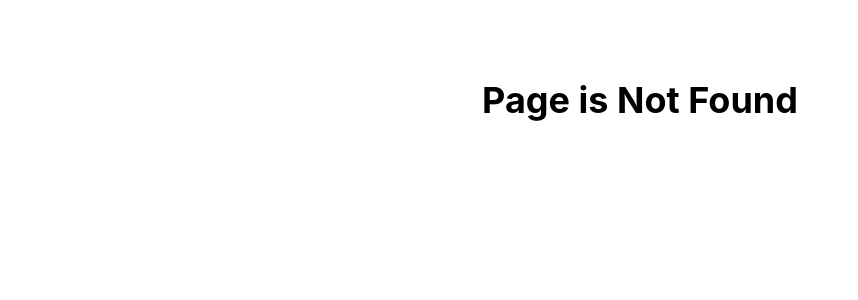
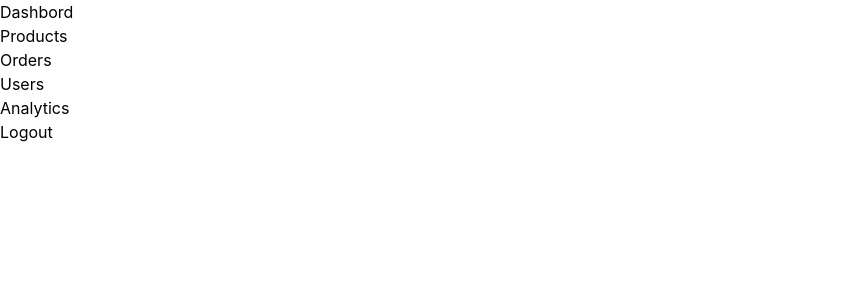
Before and after one commit to mjalala21/Liora-Jwels, a React (Vite) app: page /admin in a window 1280 px wide. Before the commit this address had no page. Shown: the top 300 px of the page, without its empty margins (0-858 px from the left). Built offline with nearby package versions, Linux system fonts and the light colour scheme.

Commit message:
set Routes for the Admin Panels

```diff
--- /dev/null
+++ b/src/components/layout/Sidebar.jsx
@@ -0,0 +1,18 @@
+import React from 'react'
+
+function Sidebar() {
+  return (
+    <div>
+       <div>Dashbord</div>
+       <div>Products</div>
+       <div>Orders</div>
+       <div>Users</div>
+       <div>Analytics</div>
+       <div>Logout</div>
+
+
+    </div>
+  )
+}
+
+export default Sidebar
--- /dev/null
+++ b/src/layouts/AdminLayout.jsx
@@ -0,0 +1,15 @@
+import React from 'react'
+import { Outlet } from 'react-router-dom'
+import Sidebar from '../components/layout/Sidebar'
+
+function AdminLayout() {
+  return (
+    <div className='flex'>
+        <Sidebar/>
+        <Outlet/>
+
+    </div>
+  )
+}
+
+export default AdminLayout
--- /dev/null
+++ b/src/pages/Admin/Analytics.jsx
@@ -0,0 +1,9 @@
+   import React from 'react'
+
+   function Analytics() {
+     return (
+       <div>Analytics</div>
+     )
+   }
+
+   export default Analytics
--- /dev/null
+++ b/src/pages/Admin/Dashbord.jsx
@@ -0,0 +1,9 @@
+import React from 'react'
+
+function Dashbord() {
+  return (
+    <div>Dashbord</div>
+  )
+}
+
+export default Dashbord
--- /dev/null
+++ b/src/pages/Admin/Orders.jsx
@@ -0,0 +1,9 @@
+import React from 'react'
+
+function Orders() {
+  return (
+    <div>Orders</div>
+  )
+}
+
+export default Orders
--- /dev/null
+++ b/src/pages/Admin/Products.jsx
@@ -0,0 +1,9 @@
+import React from 'react'
+
+function AdminProducts() {
+  return (
+    <div>products</div>
+  )
+}
+
+export default AdminProducts
--- /dev/null
+++ b/src/pages/Admin/Users.jsx
@@ -0,0 +1,9 @@
+import React from 'react'
+
+function Users() {
+  return (
+    <div>Users</div>
+  )
+}
+
+export default Users
--- a/src/routes/appRoutes.jsx
+++ b/src/routes/appRoutes.jsx
@@ -22,6 +22,12 @@ import OrderPlaced from "../pages/Orders/OrderPlaced";
 import OrderDetails from "../pages/Orders/OrderDetails";
 import AllProducts from '../pages/Products/AllProducts'
 import BlankLayout from "../layouts/BlankLayout";
+import AdminLayout from '../layouts/AdminLayout'
+import Dashbord from './../pages/Admin/Dashbord'
+import AdminProducts from './../pages/Admin/Products'
+import Orders from './../pages/Admin/Orders'
+import Users from './../pages/Admin/Users'
+import Analytics from './../pages/Admin/Analytics'
 
 
 
@@ -66,6 +72,15 @@ function AppRoutes() {
         <Route path='/register' element={<Register/>}></Route>
         </Route>
 
+        <Route path='/admin' element={<AdminLayout/>}>
+           <Route path='dashbord' element={<Dashbord/>}></Route>
+           <Route path='adminproducts' element={<AdminProducts/>}></Route>
+           <Route path='orders' element={<Orders/>}></Route>
+           <Route path='users' element={<Users/>}></Route>
+           <Route path='analytics' element={<Analytics/>}></Route>
+
+        </Route>
+
         <Route path="*" element={<NotFound/>}></Route>
 
 
```
